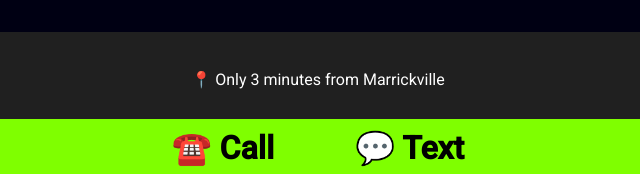
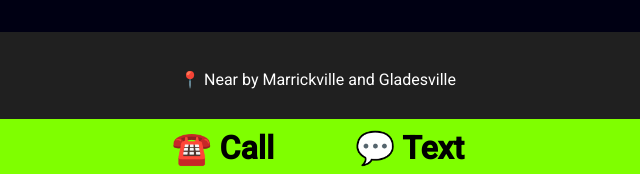
Before and after one commit to kimchier/kimchier.github.io, a plain HTML site: page index.html in a window 1280 px wide. Shown: the part 8203-8377 px from the top of the page, 322-962 px from the left. Drawn offline with Linux system fonts and the light colour scheme.

Commit message:
Update index.html

```diff
--- a/index.html
+++ b/index.html
@@ -106,7 +106,7 @@
 </section>
 
 <section class="location" style="background-color: rgb(32, 32, 32);">
-<p>📍 Only 3 minutes from Marrickville</p>
+<p>📍 Near by Marrickville and Gladesville</p>
 </section>
 
 <footer>
```
